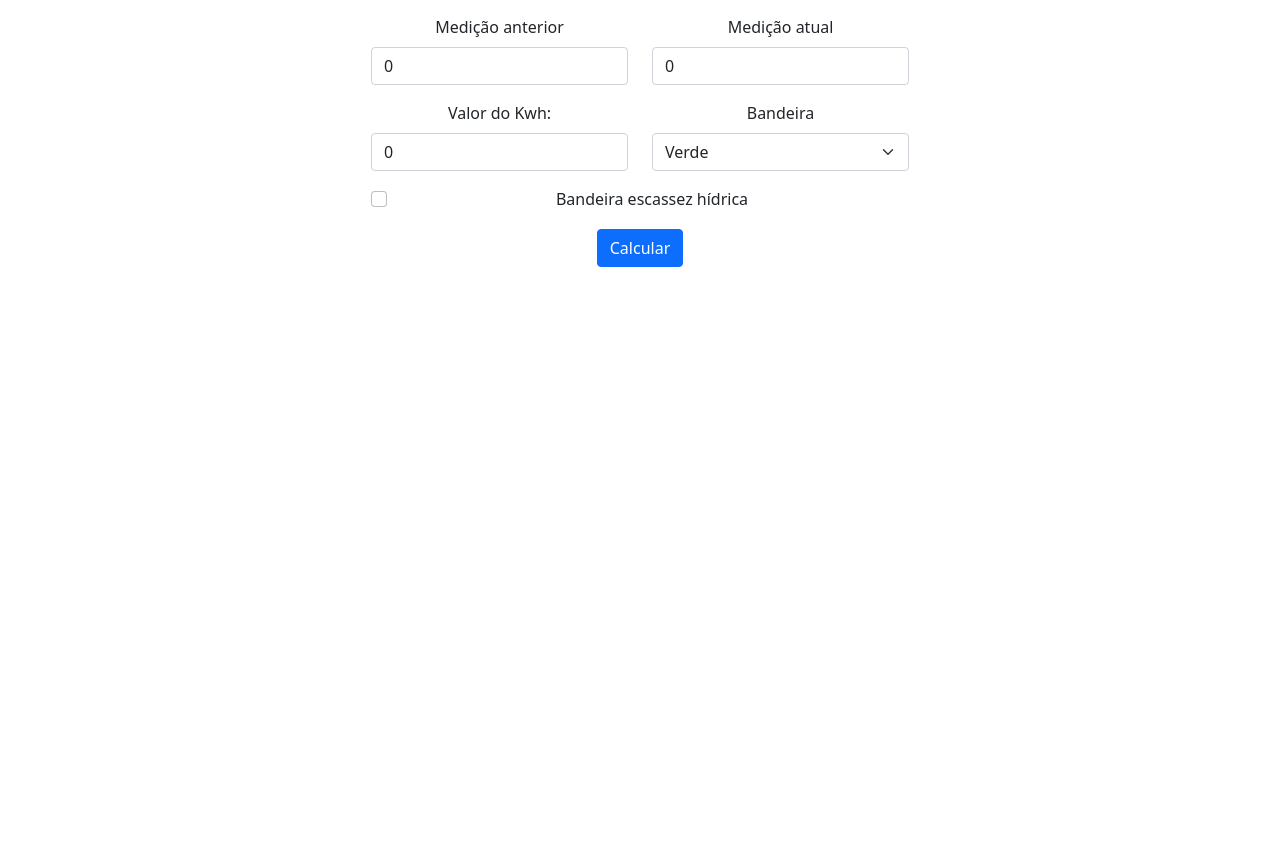
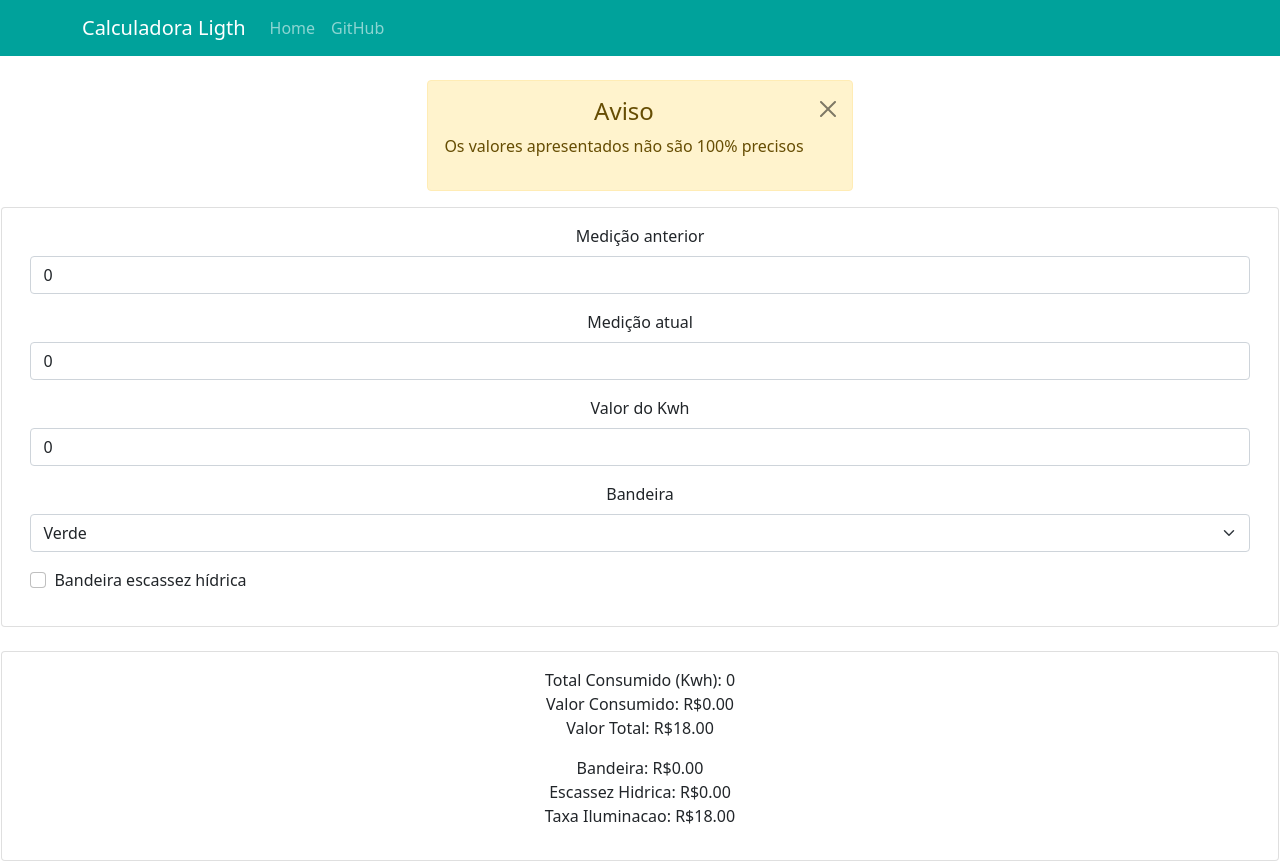
Before and after one commit to ocristopfer/calculadora-energetica, a React (Create React App) app: page / in a window 1280 px wide. Before the commit the page ends 800 px from the top, so only its background shows below. Built offline with nearby package versions, Linux system fonts and the light colour scheme.

Commit message:
fix: layout

```diff
--- a/src/App.js
+++ b/src/App.js
@@ -1,12 +1,16 @@
-import "./App.css";
 import "bootstrap/dist/css/bootstrap.min.css";
-import Inputs from "./components/Inputs";
+import styles from "./App.module.css";
+import { Inputs, NavBar } from "./components";
 
 function App() {
   return (
-    <div className="App">
-      <Inputs></Inputs>
-    </div>
+    <>
+      <NavBar></NavBar>
+      <br />
+      <div className={styles.App}>
+        <Inputs></Inputs>
+      </div>
+    </>
   );
 }
 
--- a/src/App.css
+++ b/src/App.module.css
@@ -1,4 +1,4 @@
-.App {
+.App{
   text-align: center;
   display: flex;
   flex-direction: column;
--- /dev/null
+++ b/src/components/Alert/Alert.jsx
@@ -0,0 +1,23 @@
+import React, { useState } from "react";
+import { Alert } from "react-bootstrap";
+
+function AlertDismissibleExample({
+  bFlShowAlert,
+  variant = "danger",
+  titulo = "Erro",
+  msg = "Algum erro ocorreu!",
+}) {
+  const [show, setShow] = useState(bFlShowAlert);
+  if (show) {
+    return (
+      <Alert variant={variant} onClose={() => setShow(false)} dismissible>
+        <Alert.Heading>{titulo}</Alert.Heading>
+        <p>{msg}</p>
+      </Alert>
+    );
+  }
+
+  //return <Button onClick={() => setShow(true)}>Show Alert</Button>;
+}
+
+export default AlertDismissibleExample;
--- /dev/null
+++ b/src/components/Alert/index.js
@@ -0,0 +1 @@
+export { default } from "./Alert";
--- a/src/components/Inputs/Inputs.jsx
+++ b/src/components/Inputs/Inputs.jsx
@@ -1,8 +1,8 @@
 import React from "react";
-import { Form, Row, Col, Button } from "react-bootstrap";
+import { Form, Row, Card, OverlayTrigger, Tooltip } from "react-bootstrap";
 import styles from "./Inputs.module.css";
-import Result from "./../Result";
-console.log(styles);
+import { Result, Alert } from "./../";
+
 class Inputs extends React.Component {
   constructor(props) {
     super(props);
@@ -15,48 +15,34 @@ class Inputs extends React.Component {
       bFlEscassezHidrica: false,
       bandeira: 0,
     };
-    this.handleChangeMedicaoAnterior =
-      this.handleChangeMedicaoAnterior.bind(this);
-    this.handleChangeValorKwh = this.handleChangeValorKwh.bind(this);
-    this.handleChangeMedicaoAtual = this.handleChangeMedicaoAtual.bind(this);
-    this.handleChangeBandeira = this.handleChangeBandeira.bind(this);
-    this.handleChangeEcassezHidrica =
-      this.handleChangeEcassezHidrica.bind(this);
   }
 
-  calcular = () => {
-    if (this.state.medicaoAtual === 0) {
-      alert("Necessário informar a medição atual");
-      return;
-    }
-    const resultCont = this.state.resultCount;
-    this.setState({
-      bFlExibirResultado: true,
-      resultCount: resultCont + 1,
-    });
+  handlerChange = (value, nome) => {
+    this.setState({ [nome]: value });
   };
 
-  handleChangeMedicaoAnterior(event) {
-    this.setState({ medicaoAnterior: event.target.value });
-  }
-  handleChangeMedicaoAtual(event) {
-    this.setState({ medicaoAtual: event.target.value });
-  }
-
-  handleChangeValorKwh(event) {
-    this.setState({ valorKwh: event.target.value });
-  }
-  handleChangeBandeira(event) {
-    this.setState({ bandeira: event.target.value });
-  }
-
-  handleChangeEcassezHidrica(event) {
-    this.setState({ bFlEscassezHidrica: event.target.checked });
-  }
+  renderFormGroup = (titulo, state, tootlipText) => (
+    <Form.Group className="mb-3">
+      <Form.Label>{titulo}</Form.Label>
+      <OverlayTrigger
+        placement="top"
+        delay={{ show: 250, hide: 400 }}
+        overlay={this.renderTooltip(tootlipText)}
+      >
+        <Form.Control
+          sm="10"
+          type="number"
+          placeholder={titulo}
+          value={this.state[state]}
+          onChange={(e) => this.handlerChange(e.target.value, state)}
+        />
+      </OverlayTrigger>
+    </Form.Group>
+  );
+  renderTooltip = (msg) => <Tooltip id="button-tooltip">{msg}</Tooltip>;
 
   render() {
     const {
-      bFlExibirResultado,
       resultCount,
       medicaoAnterior,
       medicaoAtual,
@@ -65,72 +51,70 @@ class Inputs extends React.Component {
       bandeira,
     } = this.state;
     return (
-      <div className={styles.component}>
+      <>
+        <Alert
+          bFlShowAlert={true}
+          variant="warning"
+          titulo="Aviso"
+          msg="Os valores apresentados não são 100% precisos"
+        ></Alert>
         <Form>
+          <Card>
+            <Card.Body>
               <Row className="mx-0">
-            <Form.Group className="mb-3" as={Col}>
-              <Form.Label>Medição anterior</Form.Label>
-              <Form.Control
-                sm="10"
-                type="number"
-                placeholder="Medição anterior"
-                value={this.state.medicaoAnterior}
-                onChange={this.handleChangeMedicaoAnterior}
-              />
-            </Form.Group>
+                {this.renderFormGroup(
+                  "Medição anterior",
+                  "medicaoAnterior",
+                  "Valor em Kwh da medição anterior feita pela concessionária"
+                )}
+                {this.renderFormGroup(
+                  "Medição atual",
+                  "medicaoAtual",
+                  "Valor em Kwh da medição atual feita pela concessionária"
+                )}
+                {this.renderFormGroup(
+                  "Valor do Kwh",
+                  "valorKwh",
+                  "Valor do Kwh"
+                )}
 
-            <Form.Group className="mb-3" as={Col}>
-              <Form.Label>Medição atual</Form.Label>
-              <Form.Control
-                type="number"
-                placeholder="Medição atual"
-                value={this.state.medicaoAtual}
-                onChange={this.handleChangeMedicaoAtual}
-              />
-            </Form.Group>
-          </Row>
-          <Row className="mx-0">
-            <Form.Group className="mb-3" as={Col}>
-              <Form.Label>Valor do Kwh:</Form.Label>
-              <Form.Control
-                type="number"
-                placeholder="Valor do Kwh"
-                value={this.state.valorKwh}
-                onChange={this.handleChangeValorKwh}
-              />
-            </Form.Group>
-
-            <Form.Group className="mb-3" as={Col}>
+                <Form.Group className="mb-3">
                   <Form.Label>Bandeira</Form.Label>
+                  <OverlayTrigger
+                    placement="top"
+                    delay={{ show: 250, hide: 400 }}
+                    overlay={this.renderTooltip(
+                      "Bandeira de cobrança, Verde: 0, Amarela: 1,87, Vermelha 1: 3,97, Vermelha 2: 9,49"
+                    )}
+                  >
                     <Form.Select
                       value={this.state.bandeira}
-                onChange={this.handleChangeBandeira}
+                      onChange={(e) =>
+                        this.handlerChange(e.target.value, "bandeira")
+                      }
                     >
                       <option value="0">Verde</option>
                       <option value="1.87">Amarela</option>
                       <option value="3.97">Vermelha 1</option>
                       <option value="9.49">Vermelha 2</option>
                     </Form.Select>
+                  </OverlayTrigger>
                 </Form.Group>
-          </Row>
-          <Row className="mx-0">
-            <Form.Group className="mb-3" as={Col}>
+                <Form.Group className="mb-3">
                   <Form.Check
                     type="checkbox"
                     label="Bandeira escassez hídrica"
                     value={this.state.bFlEscassezHidrica}
-                onChange={this.handleChangeEcassezHidrica}
+                    onChange={(e) =>
+                      this.handlerChange(e.target.checked, "bFlEscassezHidrica")
+                    }
+                    className={styles.fixCheckBox}
                   />
                 </Form.Group>
               </Row>
-          <Button variant="primary" onClick={this.calcular}>
-            Calcular
-          </Button>
-        </Form>
-
-        <div className={styles.card}>
-          {bFlExibirResultado ? (
-            <div className={styles.result}>
+            </Card.Body>
+          </Card>
+          <br />
           <Result
             key={resultCount}
             medicaoAnterior={medicaoAnterior}
@@ -139,12 +123,8 @@ class Inputs extends React.Component {
             bFlEscassezHidrica={bFlEscassezHidrica}
             bandeira={bandeira}
           ></Result>
-            </div>
-          ) : (
-            ""
-          )}
-        </div>
-      </div>
+        </Form>
+      </>
     );
   }
 }
--- a/src/components/Inputs/Inputs.module.css
+++ b/src/components/Inputs/Inputs.module.css
@@ -1,35 +1,6 @@
-.component {
-    width: 100%;
-    text-align: center;
-    display: flex;
-    flex-direction: column;
-    align-items: center;
-    justify-content: center;
-    padding-top: 15px;
+.form{
+    min-width: 350px;
 }
-
-.card {
-    width: 90vw;
-    height: 35vh;
+.fixCheckBox{
+text-align: start;
 }
-
-.inputs {
-    width: 100%;
-    text-decoration: none;
-    flex-direction: column;
-    display: flex;
-    align-items: center;
-    padding: 1px;
-    height: 30vh;
-}
-
-.btnCacular {
-    margin-top: 10px;
-    padding: 10px;
-    width: 50%;
-}
-
-.result {
-    padding-top: 50px;
-    width: 100%;
-}
--- /dev/null
+++ b/src/components/NavBar/NavBar.jsx
@@ -0,0 +1,24 @@
+import React from "react";
+import { Navbar, Container, Nav } from "react-bootstrap";
+import styles from "./NavBar.module.css";
+const NavBar = () => {
+  return (
+    <>
+      <Navbar variant="dark" className={styles.navBar}>
+        <Container>
+          <Navbar.Brand href="#home">Calculadora Ligth</Navbar.Brand>
+          <Nav className="me-auto">
+            <Nav.Link href="/">Home</Nav.Link>
+            <Nav.Link
+              target="_blank"
+              href="https://github.com/ocristopfer/calculadora-ligth"
+            >
+              GitHub
+            </Nav.Link>
+          </Nav>
+        </Container>
+      </Navbar>
+    </>
+  );
+};
+export default NavBar;
--- /dev/null
+++ b/src/components/NavBar/NavBar.module.css
@@ -0,0 +1,3 @@
+.navBar{
+    background-color: #00a29b
+}
--- /dev/null
+++ b/src/components/NavBar/index.js
@@ -0,0 +1 @@
+export { default } from "./NavBar";
--- a/src/components/Result/Result.jsx
+++ b/src/components/Result/Result.jsx
@@ -1,77 +1,90 @@
 import React from "react";
-import styles from "./Result.module.css";
-class Result extends React.Component {
-  constructor(props) {
-    super(props);
-    console.log(props);
-    this.medicaoAnterior = this.props.medicaoAnterior;
-    this.medicaoAtual = this.props.medicaoAtual;
-    this.bandeira = this.props.bandeira;
-    this.bFlEscassezHidrica = this.props.bFlEscassezHidrica;
-    this.valorKwh = this.props.valorKwh;
-    this.calcular();
-  }
-  calcular = () => {
-    this.totalKwh = this.medicaoAtual - this.medicaoAnterior;
-    this.valorConsumido = parseFloat(
-      this.totalKwh * (this.valorKwh !== 0 ? this.valorKwh : 1.1)
-    );
-    this.valorBandeira = parseFloat(this.getValorBandeira());
-    this.valorEscassezHidrica = parseFloat(this.getValorEcassezHidrica());
-    this.taxaIluminacao = parseFloat(this.getTaxaIluminacao());
-    this.valorTotal =
-      this.valorConsumido +
-      this.valorBandeira +
-      this.valorEscassezHidrica +
-      this.taxaIluminacao;
+import { Card, Col } from "react-bootstrap";
+
+const Result = ({
+  medicaoAnterior,
+  medicaoAtual,
+  bandeira,
+  bFlEscassezHidrica,
+  valorKwh,
+}) => {
+  let {
+    totalKwh,
+    valorConsumido,
+    valorBandeira,
+    valorEscassezHidrica,
+    valorTaxaIluminacao,
+    valorTotal,
+  } = 0;
+
+  const calcular = () => {
+    totalKwh = medicaoAtual - medicaoAnterior;
+    valorConsumido = parseFloat(totalKwh * (valorKwh !== 0 ? valorKwh : 1.1));
+    valorBandeira = parseFloat(getValorBandeira());
+    valorEscassezHidrica = parseFloat(getValorEcassezHidrica());
+    valorTaxaIluminacao = parseFloat(getTaxaIluminacao());
+    valorTotal =
+      valorConsumido +
+      valorBandeira +
+      valorEscassezHidrica +
+      valorTaxaIluminacao;
   };
-  getValorBandeira = () => {
-    if (this.bandeira === 0) {
+
+  const getValorBandeira = () => {
+    if (bandeira === 0) {
       return 0;
     } else {
-      return (this.valorConsumido / 100) * this.bandeira;
+      return (valorConsumido / 100) * bandeira;
     }
   };
-  getValorEcassezHidrica = () => {
-    if (this.bFlEscassezHidrica) {
-      return (this.valorConsumido / 100) * 14.2;
+  const getValorEcassezHidrica = () => {
+    if (bFlEscassezHidrica) {
+      return (valorConsumido / 100) * 14.2;
     } else {
       return 0;
     }
   };
 
-  getTaxaIluminacao = () => {
+  //Todo: calculo de taxa de iluminação
+  const getTaxaIluminacao = () => {
     return 18;
   };
-  render() {
+  calcular();
   return (
-      <div className={styles.card}>
-        <div className={styles.results}>
-          <span>Total KWH: </span>
-          <span>{this.totalKwh}</span>
+    <>
+      <Card>
+        <Card.Body>
+          <div className="mb-3" as={Col}>
+            <div>
+              <span>Total Consumido (Kwh): </span>
+              <span>{totalKwh}</span>
             </div>
-        <div className={styles.results}>
+            <div>
               <span>Valor Consumido: </span>
-          <span>R${this.valorConsumido.toFixed(2)}</span>
+              <span>R${valorConsumido.toFixed(2)}</span>
             </div>
-        <div className={styles.results}>
-          <span>Bandeira: </span>
-          <span>R${this.valorBandeira.toFixed(2)}</span>
-        </div>
-        <div className={styles.results}>
-          <span>Escassez Hidrica: </span>
-          <span>R${this.valorEscassezHidrica.toFixed(2)}</span>
-        </div>
-        <div className={styles.results}>
-          <span>Taxa Iluminacao: </span>
-          <span>R${this.taxaIluminacao.toFixed(2)}</span>
-        </div>
-        <div className={styles.results}>
+            <div>
               <span>Valor Total: </span>
-          <span>R${this.valorTotal.toFixed(2)}</span>
+              <span>R${valorTotal.toFixed(2)}</span>
             </div>
           </div>
+          <div className="mb-3" as={Col}>
+            <div>
+              <span>Bandeira: </span>
+              <span>R${valorBandeira.toFixed(2)}</span>
+            </div>
+            <div>
+              <span>Escassez Hidrica: </span>
+              <span>R${valorEscassezHidrica.toFixed(2)}</span>
+            </div>
+            <div>
+              <span>Taxa Iluminacao: </span>
+              <span>R${valorTaxaIluminacao.toFixed(2)}</span>
+            </div>
+          </div>
+        </Card.Body>
+      </Card>
+    </>
   );
-  }
-}
+};
 export default Result;
--- /dev/null
+++ b/src/components/index.js
@@ -0,0 +1,4 @@
+export { default as NavBar } from "./NavBar";
+export { default as Inputs } from "./Inputs";
+export { default as Result } from "./Result";
+export { default as Alert } from "./Alert";
```
Also changed, not shown: src/components/Result/Result.module.css (deleted, +0 -10 lines), 1 other file (tests, documents, lock files or other folders). Lines whose indentation alone changed are shown as unchanged.
